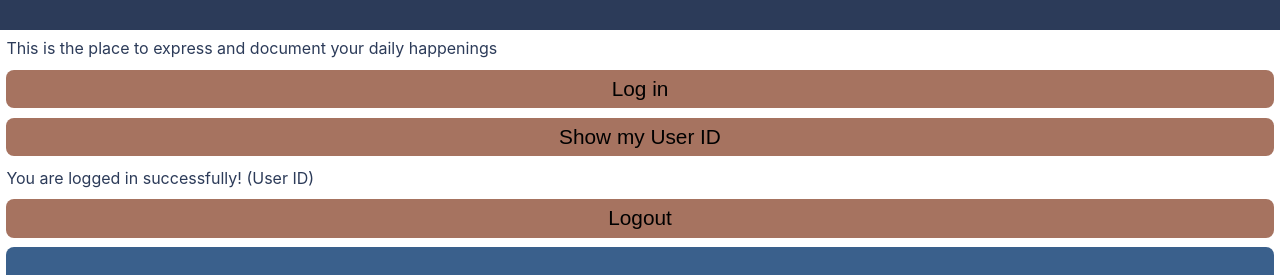
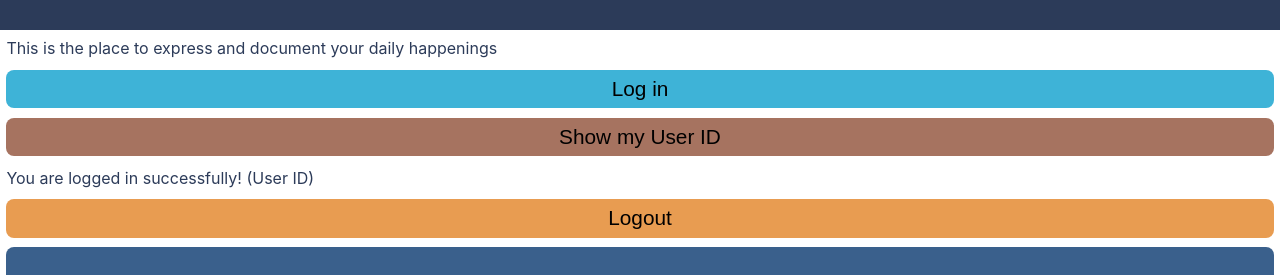
Before and after one commit to MarcV42/ReactBlog, a React (Vite) app in the folder frontend/: page / in a window 1280 px wide. Shown: the part 130-405 px from the top of the page. Built offline with nearby package versions, Linux system fonts and the light colour scheme; no server answers.

Commit message:
Edit text

```diff
--- a/frontend/src/pages/home/HomePage.css
+++ b/frontend/src/pages/home/HomePage.css
@@ -11,7 +11,7 @@
     padding: 0.3em;
     font-size: 1.3em;
     font-weight: 280;
-    background-color: #A67360FF;
+    background-color: #3eb3d7;
     cursor: pointer;
     transition: border-color 4.25s;
     position: relative;
@@ -35,7 +35,7 @@
     padding: 0.3em;
     font-size: 1.3em;
     font-weight: 280;
-    background-color: #A67360FF;
+    background-color: #e89c51;
     cursor: pointer;
     transition: border-color 4.25s;
     position: relative;
```
